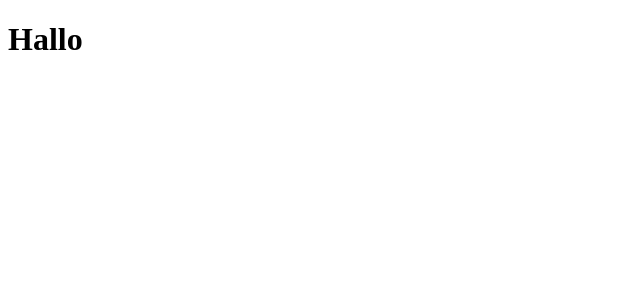
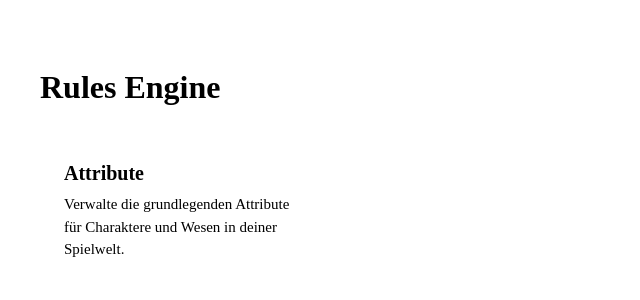
Before and after one commit to Heiges/rules-engine, a React (Vite) app in the folder frontend/: page / in a window 1280 px wide. Shown: the top 300 px of the page, without its empty margins (0-640 px from the left). Built offline with nearby package versions, Linux system fonts and the light colour scheme.

Commit message:
kacheln angelegt

```diff
--- a/frontend/package.json
+++ b/frontend/package.json
@@ -11,7 +11,8 @@
   },
   "dependencies": {
     "react": "^19.2.5",
-    "react-dom": "^19.2.5"
+    "react-dom": "^19.2.5",
+    "react-router-dom": "^7.14.2"
   },
   "devDependencies": {
     "@eslint/js": "^10.0.1",
--- a/frontend/src/App.tsx
+++ b/frontend/src/App.tsx
@@ -1,5 +1,16 @@
+import { BrowserRouter, Routes, Route } from 'react-router-dom'
+import { HomeView } from './views/HomeView'
+import { DetailView } from './views/DetailView'
+
 function App() {
-  return <h1>Hallo</h1>
+  return (
+    <BrowserRouter>
+      <Routes>
+        <Route path="/" element={<HomeView />} />
+        <Route path="/tile/:id" element={<DetailView />} />
+      </Routes>
+    </BrowserRouter>
+  )
 }
 
 export default App
--- /dev/null
+++ b/frontend/src/components/Tile.css
@@ -0,0 +1,33 @@
+.tile {
+  display: flex;
+  flex-direction: column;
+  align-items: flex-start;
+  padding: 24px;
+  background: var(--bg);
+  border: 1px solid var(--border);
+  border-radius: 12px;
+  cursor: pointer;
+  text-align: left;
+  transition: box-shadow 0.2s, border-color 0.2s;
+  width: 100%;
+  box-sizing: border-box;
+  font-family: var(--sans);
+  color: var(--text);
+
+  &:hover {
+    box-shadow: var(--shadow);
+    border-color: var(--accent-border);
+  }
+
+  h2 {
+    margin: 0 0 8px;
+    color: var(--text-h);
+    font-size: 20px;
+  }
+
+  p {
+    margin: 0;
+    font-size: 15px;
+    line-height: 1.5;
+  }
+}
--- /dev/null
+++ b/frontend/src/components/Tile.tsx
@@ -0,0 +1,19 @@
+import { useNavigate } from 'react-router-dom'
+import './Tile.css'
+
+interface TileProps {
+  id: string
+  name: string
+  description: string
+}
+
+export function Tile({ id, name, description }: TileProps) {
+  const navigate = useNavigate()
+
+  return (
+    <button className="tile" onClick={() => navigate(`/tile/${id}`)}>
+      <h2>{name}</h2>
+      <p>{description}</p>
+    </button>
+  )
+}
--- /dev/null
+++ b/frontend/src/views/DetailView.css
@@ -0,0 +1,23 @@
+.detail-view {
+  padding: 40px 32px;
+
+  @media (max-width: 1024px) {
+    padding: 24px 20px;
+  }
+}
+
+.back-button {
+  background: none;
+  border: none;
+  color: var(--accent);
+  cursor: pointer;
+  font-size: 16px;
+  font-family: var(--sans);
+  padding: 0;
+  margin-bottom: 24px;
+  display: block;
+
+  &:hover {
+    text-decoration: underline;
+  }
+}
--- /dev/null
+++ b/frontend/src/views/DetailView.tsx
@@ -0,0 +1,19 @@
+import { useParams, useNavigate } from 'react-router-dom'
+import './DetailView.css'
+
+const tileNames: Record<string, string> = {
+  attributes: 'Attribute',
+}
+
+export function DetailView() {
+  const { id } = useParams<{ id: string }>()
+  const navigate = useNavigate()
+  const name = id ? (tileNames[id] ?? id) : ''
+
+  return (
+    <div className="detail-view">
+      <button className="back-button" onClick={() => navigate('/')}>← Zurück</button>
+      <h1>{name}</h1>
+    </div>
+  )
+}
--- /dev/null
+++ b/frontend/src/views/HomeView.css
@@ -0,0 +1,14 @@
+.home-view {
+  padding: 40px 32px;
+
+  @media (max-width: 1024px) {
+    padding: 24px 20px;
+  }
+}
+
+.tile-grid {
+  display: grid;
+  grid-template-columns: repeat(auto-fill, minmax(260px, 1fr));
+  gap: 16px;
+  margin-top: 32px;
+}
--- /dev/null
+++ b/frontend/src/views/HomeView.tsx
@@ -0,0 +1,23 @@
+import { Tile } from '../components/Tile'
+import './HomeView.css'
+
+const tiles = [
+  {
+    id: 'attributes',
+    name: 'Attribute',
+    description: 'Verwalte die grundlegenden Attribute für Charaktere und Wesen in deiner Spielwelt.',
+  },
+]
+
+export function HomeView() {
+  return (
+    <div className="home-view">
+      <h1>Rules Engine</h1>
+      <div className="tile-grid">
+        {tiles.map((tile) => (
+          <Tile key={tile.id} {...tile} />
+        ))}
+      </div>
+    </div>
+  )
+}
```
Also changed, not shown: 1 other file (tests, documents, lock files or other folders).
